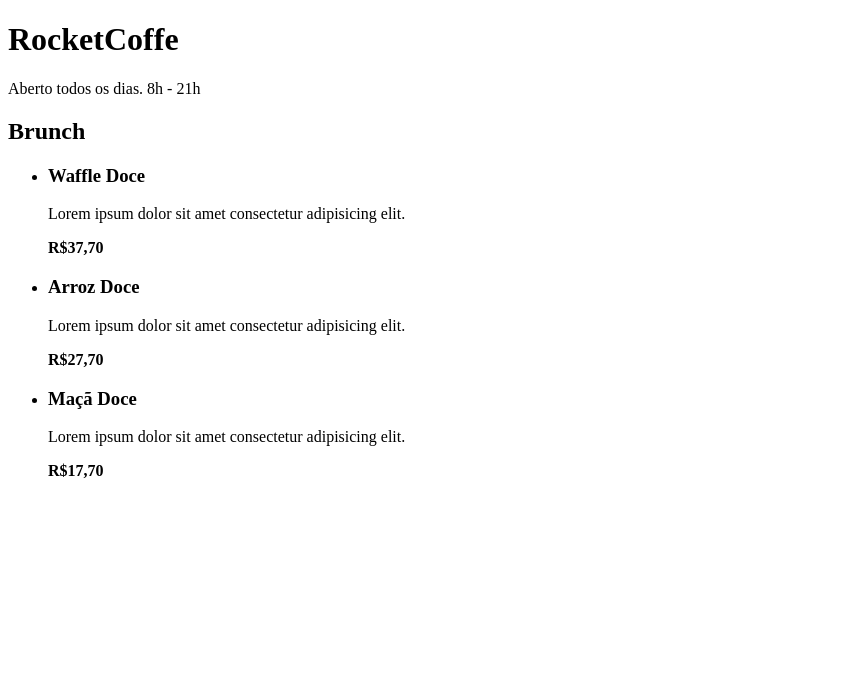
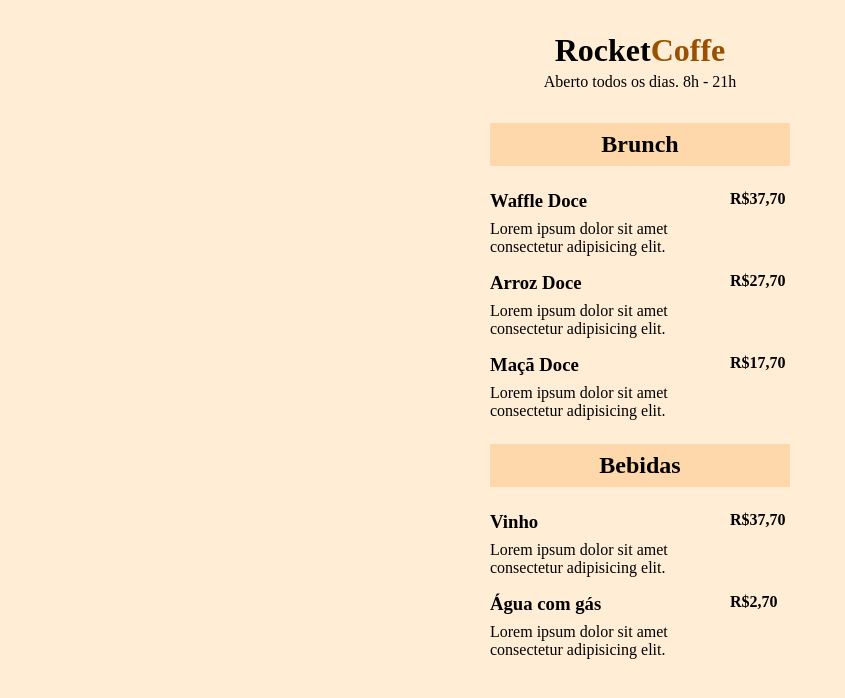
Before and after one commit to davitorress/RocketCoffe, a plain HTML site: page index.html in a window 1280 px wide. Shown: the whole page, without its empty margins (0-845 px from the left). Drawn offline with Linux system fonts and the light colour scheme.

Commit message:
Adiciona estilização básica

```diff
--- /dev/null
+++ b/css/style.css
@@ -0,0 +1,56 @@
+* {
+	margin: 0;
+	padding: 0;
+}
+
+body {
+	background-color: #ffedd5;
+}
+
+ul {
+	list-style: none;
+}
+
+header {
+	padding: 32px 0;
+	text-align: center;
+}
+
+header,
+section {
+	margin: 0 auto;
+	max-width: 300px;
+}
+
+header h1 {
+	margin-bottom: 4px;
+}
+
+header h1 span {
+	color: #995000;
+}
+
+section {
+	margin-bottom: 24px;
+}
+
+section h2 {
+	padding: 8px 16px;
+	margin-bottom: 24px;
+
+	text-align: center;
+	background-color: #fed7aa;
+}
+
+ul li {
+	margin-bottom: 16px;
+	display: flex;
+}
+
+li .details {
+	max-width: 240px;
+}
+
+.details h3 {
+	margin-bottom: 8px;
+}
--- a/index.html
+++ b/index.html
@@ -5,10 +5,12 @@
 		<meta http-equiv="X-UA-Compatible" content="IE=edge" />
 		<meta name="viewport" content="width=device-width, initial-scale=1.0" />
 		<title>RocketCoffe</title>
+
+		<link rel="stylesheet" href="css/style.css" type="text/css" />
 	</head>
 	<body>
 		<header>
-			<h1>RocketCoffe</h1>
+			<h1>Rocket<span>Coffe</span></h1>
 			<p>Aberto todos os dias. 8h - 21h</p>
 		</header>
 
@@ -19,10 +21,7 @@
 				<li>
 					<div class="details">
 						<h3>Waffle Doce</h3>
-						<p class="description">
-							Lorem ipsum dolor sit amet consectetur adipisicing
-							elit.
-						</p>
+						<p class="description">Lorem ipsum dolor sit amet consectetur adipisicing elit.</p>
 					</div>
 
 					<strong class="price">R$37,70</strong>
@@ -30,10 +29,7 @@
 				<li>
 					<div class="details">
 						<h3>Arroz Doce</h3>
-						<p class="description">
-							Lorem ipsum dolor sit amet consectetur adipisicing
-							elit.
-						</p>
+						<p class="description">Lorem ipsum dolor sit amet consectetur adipisicing elit.</p>
 					</div>
 
 					<strong class="price">R$27,70</strong>
@@ -41,15 +37,35 @@
 				<li>
 					<div class="details">
 						<h3>Maçã Doce</h3>
-						<p class="description">
-							Lorem ipsum dolor sit amet consectetur adipisicing
-							elit.
-						</p>
+						<p class="description">Lorem ipsum dolor sit amet consectetur adipisicing elit.</p>
 					</div>
 
 					<strong class="price">R$17,70</strong>
 				</li>
 			</ul>
 		</section>
+
+		<section>
+			<h2>Bebidas</h2>
+
+			<ul>
+				<li>
+					<div class="details">
+						<h3>Vinho</h3>
+						<p class="description">Lorem ipsum dolor sit amet consectetur adipisicing elit.</p>
+					</div>
+
+					<strong class="price">R$37,70</strong>
+				</li>
+				<li>
+					<div class="details">
+						<h3>Água com gás</h3>
+						<p class="description">Lorem ipsum dolor sit amet consectetur adipisicing elit.</p>
+					</div>
+
+					<strong class="price">R$2,70</strong>
+				</li>
+			</ul>
+		</section>
 	</body>
 </html>
```
